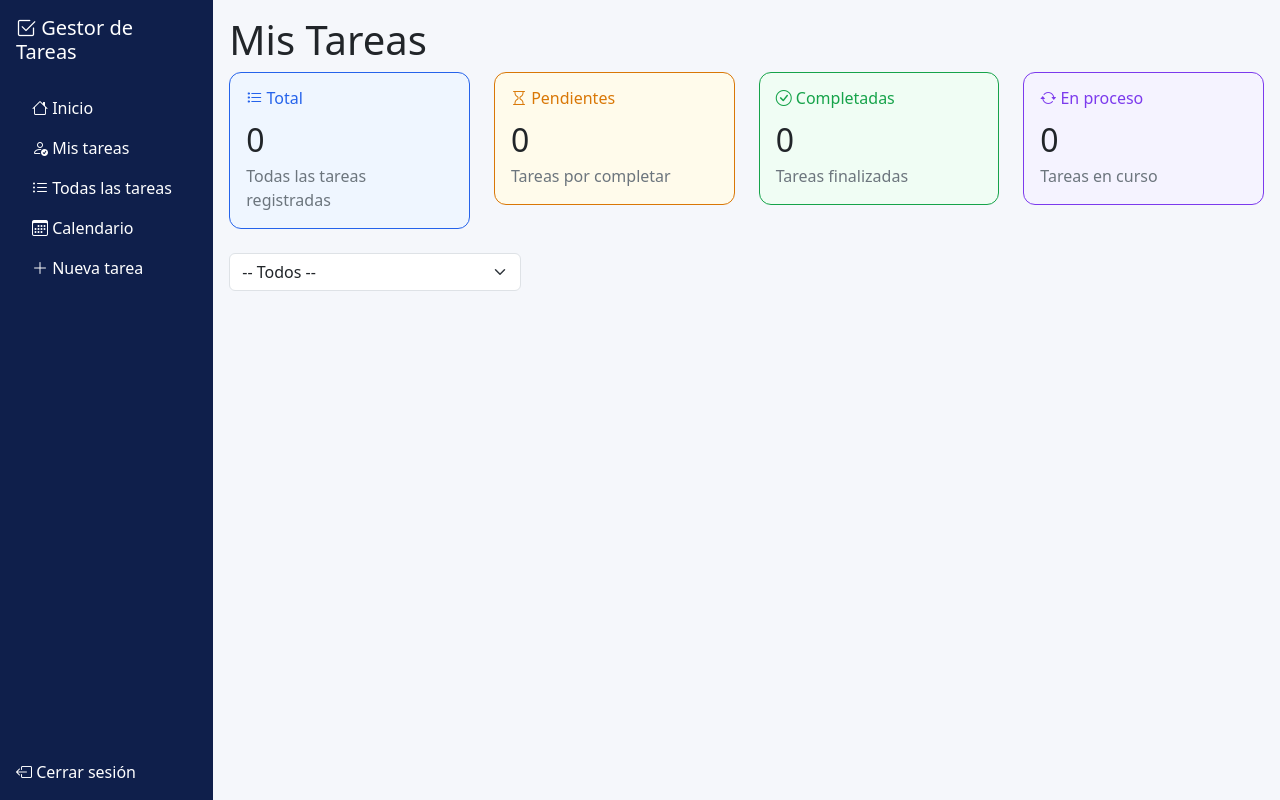
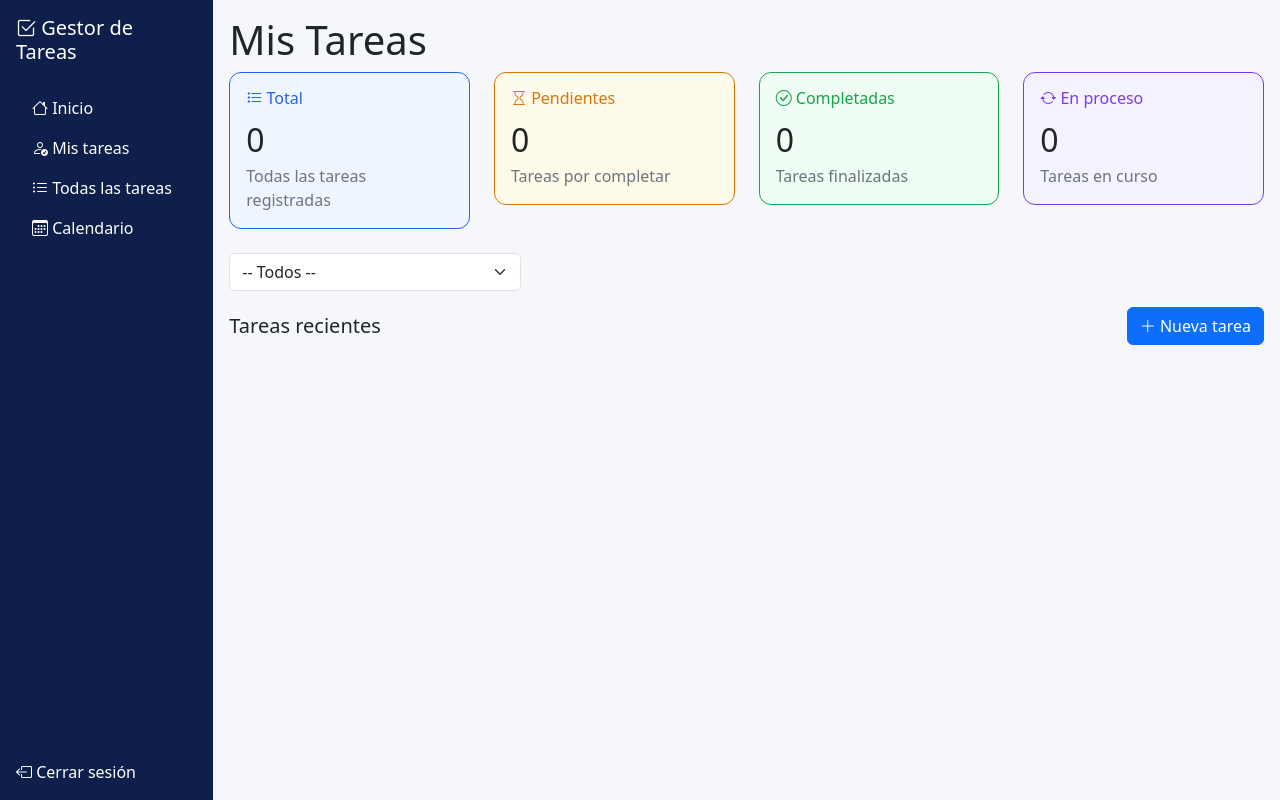
Before and after one commit to dmtzsegura/gestor-tareas, a Flask app: page / in a window 1280 px wide. Run offline with Flask 3, Linux system fonts and the light colour scheme; data that the repository does not hold is empty.

Commit message:
Colorea select por estatus y agrega botón Nueva tarea

```diff
--- a/templates/base.html
+++ b/templates/base.html
@@ -24,8 +24,6 @@
           <li class="nav-item"><a class="nav-link" href="#"><i class="bi bi-person-check"></i> Mis tareas</a></li>
           <li class="nav-item"><a class="nav-link" href="#"><i class="bi bi-list-ul"></i> Todas las tareas</a></li>
           <li class="nav-item"><a class="nav-link" href="#"><i class="bi bi-calendar3"></i> Calendario</a></li>
-          <li class="nav-item"><a class="nav-link" href="{{ url_for('nueva_tarea') }}"><i class="bi bi-plus-lg"></i>
-              Nueva tarea</a></li>
         </ul>
         <a class="nav-link mt-auto" href="#"><i class="bi bi-box-arrow-left"></i> Cerrar sesión</a>
       </div>
--- a/templates/index.html
+++ b/templates/index.html
@@ -59,6 +59,13 @@
 <p>Mostrando tareas filtradas — <a href="{{ url_for('home') }}">ver todas</a></p>
 {% endif %}
 
+<div class="d-flex justify-content-between align-items-center mb-3">
+  <h5 class="mb-0">Tareas recientes</h5>
+  <a href="{{ url_for('nueva_tarea') }}" class="btn btn-primary">
+    <i class="bi bi-plus-lg"></i> Nueva tarea
+  </a>
+</div>
+
 <ul class="list-group">
   {% for tarea in tareas %}
   <li class="list-group-item d-flex justify-content-between align-items-center">
@@ -73,7 +80,9 @@
     </form>
 
     <form method="POST" action="{{ url_for('actualizar_estatus', tarea_id=tarea.id) }}">
-      <select name="estatus" class="form-select form-select-sm" onchange="this.form.submit()">
+      <select name="estatus"
+        class="form-select form-select-sm text-dark {% if tarea.estatus == 'Pendiente' %}tarjeta-pendiente{% elif tarea.estatus == 'En proceso' %}tarjeta-proceso{% elif tarea.estatus == 'Completado' %}tarjeta-completada{% endif %}"
+        onchange="this.form.submit()">
         <option value="Pendiente" {% if tarea.estatus=="Pendiente" %}selected{% endif %}>Pendiente</option>
         <option value="En proceso" {% if tarea.estatus=="En proceso" %}selected{% endif %}>En proceso
         </option>
```
